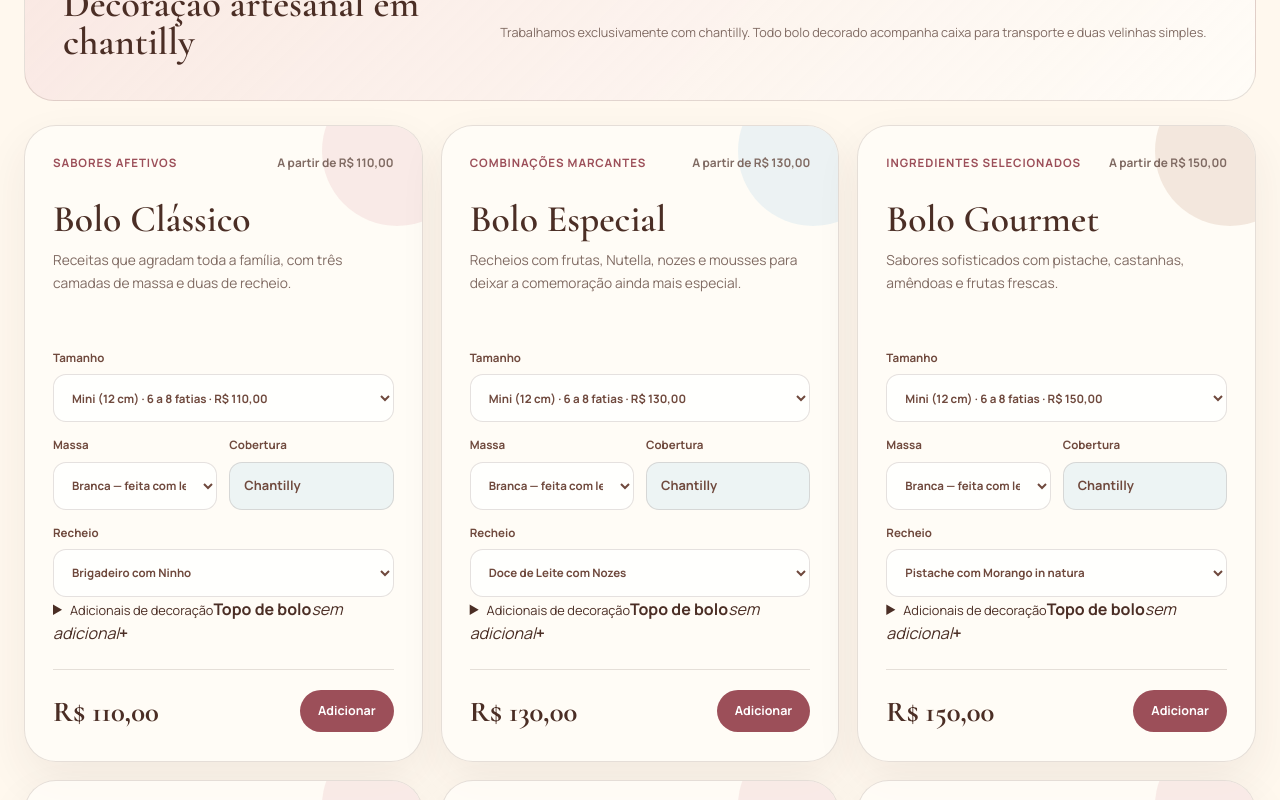
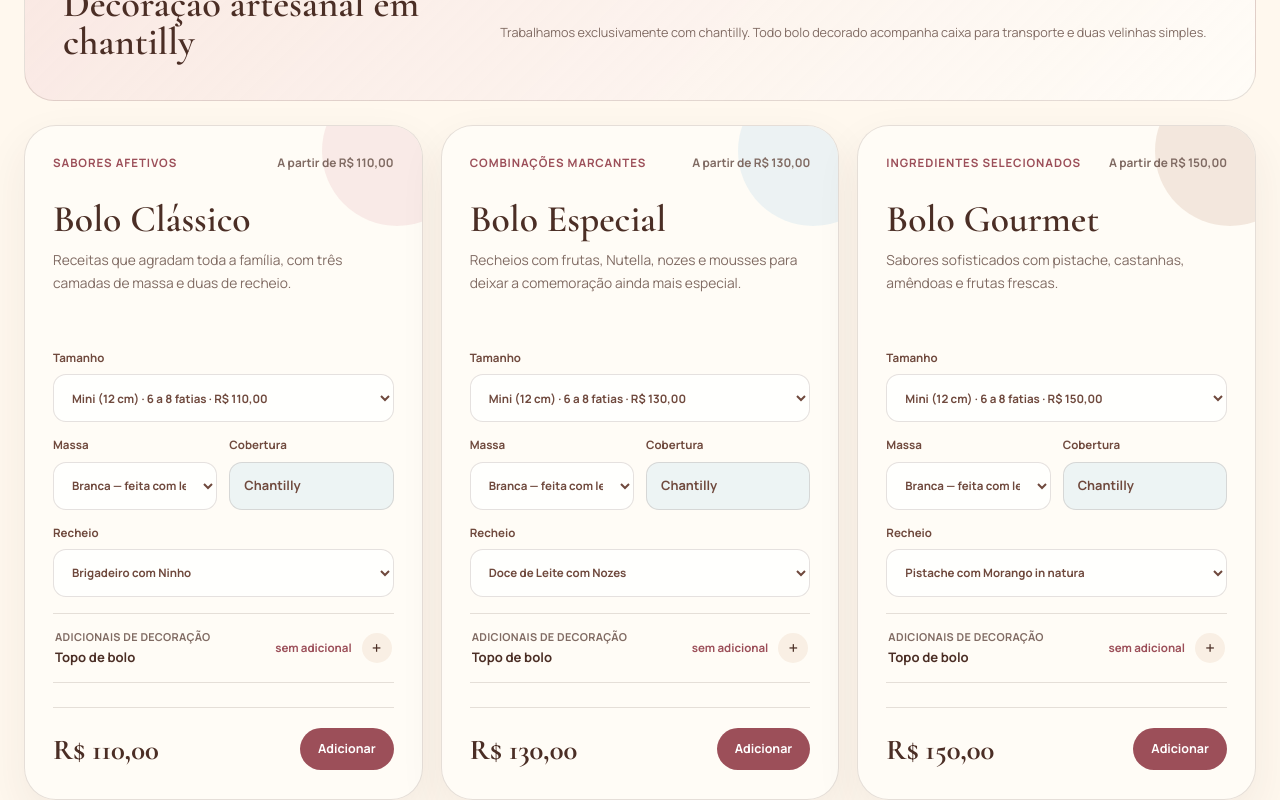
Before and after one commit to doceriabrigadeiroebeijinho/doceriabrigadeiroebeijinho.github.io, a Next.js app: page / in a window 1280 px wide. Shown: the part 2100-2900 px from the top of the page. Built offline with nearby package versions, Linux system fonts and the light colour scheme.

Commit message:
Update globals.css

```diff
--- a/app/globals.css
+++ b/app/globals.css
@@ -4071,3 +4071,168 @@ footer a:hover {
     transition-duration: 0.01ms !important;
   }
 }
+/* Decoração compacta: seletor expansível em vez de várias caixas */
+.cake-grid {
+  align-items: start;
+}
+
+.decoration-picker {
+  margin-top: 16px;
+  border-top: 1px solid var(--line);
+  border-bottom: 1px solid var(--line);
+}
+
+.decoration-picker summary {
+  display: flex;
+  min-height: 68px;
+  align-items: center;
+  justify-content: space-between;
+  gap: 16px;
+  padding: 12px 2px;
+  list-style: none;
+  cursor: pointer;
+}
+
+.decoration-picker summary::-webkit-details-marker {
+  display: none;
+}
+
+.decoration-summary-copy {
+  display: grid;
+  min-width: 0;
+  gap: 4px;
+}
+
+.decoration-summary-copy small {
+  color: var(--muted);
+  font-size: 0.68rem;
+  font-weight: 800;
+  letter-spacing: 0.03em;
+  text-transform: uppercase;
+}
+
+.decoration-summary-copy strong {
+  overflow: hidden;
+  font-size: 0.82rem;
+  line-height: 1.35;
+  text-overflow: ellipsis;
+}
+
+.decoration-summary-meta {
+  display: flex;
+  flex: 0 0 auto;
+  align-items: center;
+  gap: 10px;
+}
+
+.decoration-summary-meta em {
+  color: var(--rose-dark);
+  font-size: 0.72rem;
+  font-style: normal;
+  font-weight: 800;
+  white-space: nowrap;
+}
+
+.decoration-summary-meta b {
+  display: grid;
+  width: 30px;
+  height: 30px;
+  place-items: center;
+  border-radius: 50%;
+  background: var(--paper-2);
+  font-size: 1.05rem;
+  font-weight: 500;
+  transition: transform 180ms ease, background 180ms ease;
+}
+
+.decoration-picker[open] .decoration-summary-meta b {
+  background: var(--blush);
+  transform: rotate(45deg);
+}
+
+.decoration-picker-panel {
+  padding: 2px 0 14px;
+}
+
+.decoration-picker-panel > p {
+  margin: 0 0 8px;
+  color: var(--muted);
+  font-size: 0.7rem;
+  line-height: 1.5;
+}
+
+.decoration-picker-list {
+  display: grid;
+}
+
+.decoration-picker-row {
+  display: grid;
+  grid-template-columns: 22px minmax(0, 1fr) auto;
+  align-items: center;
+  gap: 9px;
+  min-height: 48px;
+  margin: 0;
+  padding: 8px 2px;
+  border-top: 1px solid var(--line);
+  color: var(--cocoa-2);
+  cursor: pointer;
+}
+
+.decoration-picker-row input {
+  width: 18px;
+  height: 18px;
+  min-height: 18px;
+  margin: 0;
+  padding: 0;
+  accent-color: var(--rose-dark);
+}
+
+.decoration-picker-row > span {
+  font-size: 0.74rem;
+  font-weight: 750;
+  line-height: 1.35;
+}
+
+.decoration-picker-row > small {
+  color: var(--muted);
+  font-size: 0.68rem;
+  font-weight: 700;
+  text-align: right;
+  white-space: nowrap;
+}
+
+.decoration-picker-row.selected > span,
+.decoration-picker-row.selected > small {
+  color: var(--rose-dark);
+}
+
+.decoration-picker-help {
+  display: block;
+  margin-top: 10px;
+  color: var(--muted);
+  font-size: 0.67rem;
+  line-height: 1.45;
+}
+
+@media (max-width: 760px) {
+  .decoration-picker summary {
+    min-height: 64px;
+  }
+
+  .decoration-summary-copy strong {
+    font-size: 0.78rem;
+  }
+
+  .decoration-summary-meta em {
+    display: none;
+  }
+
+  .decoration-picker-row {
+    grid-template-columns: 20px minmax(0, 1fr) auto !important;
+  }
+
+  .decoration-picker-row > small {
+    max-width: 90px;
+    white-space: normal;
+  }
+}
```
